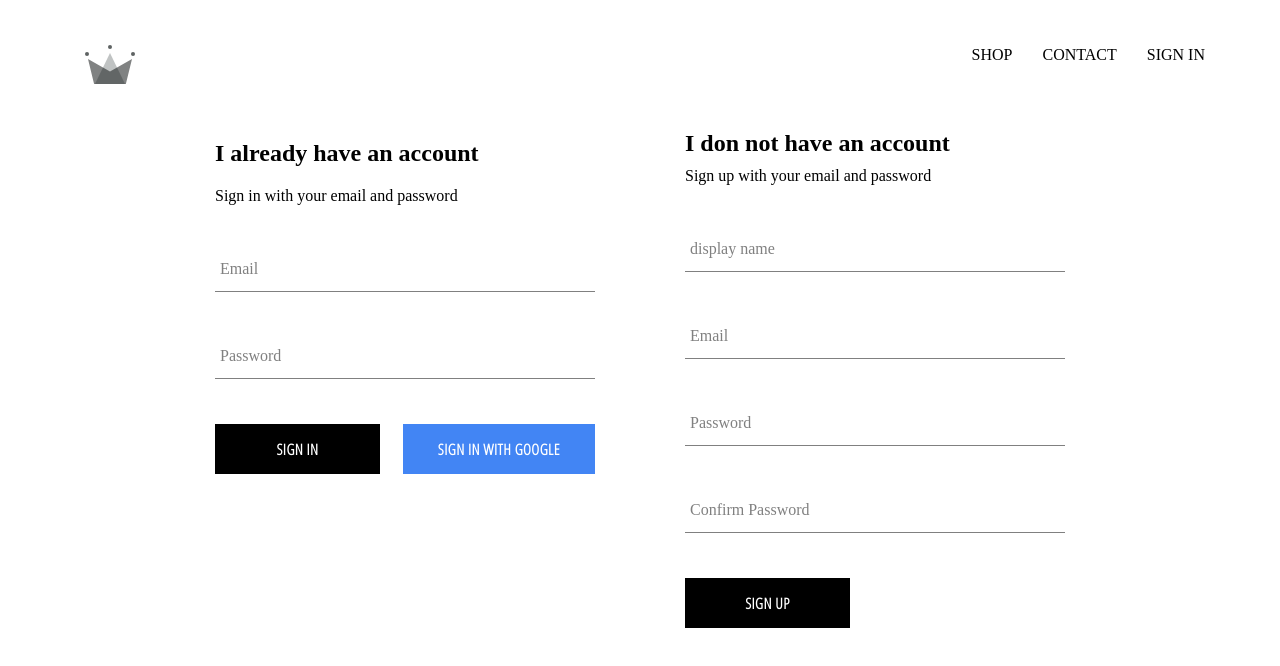
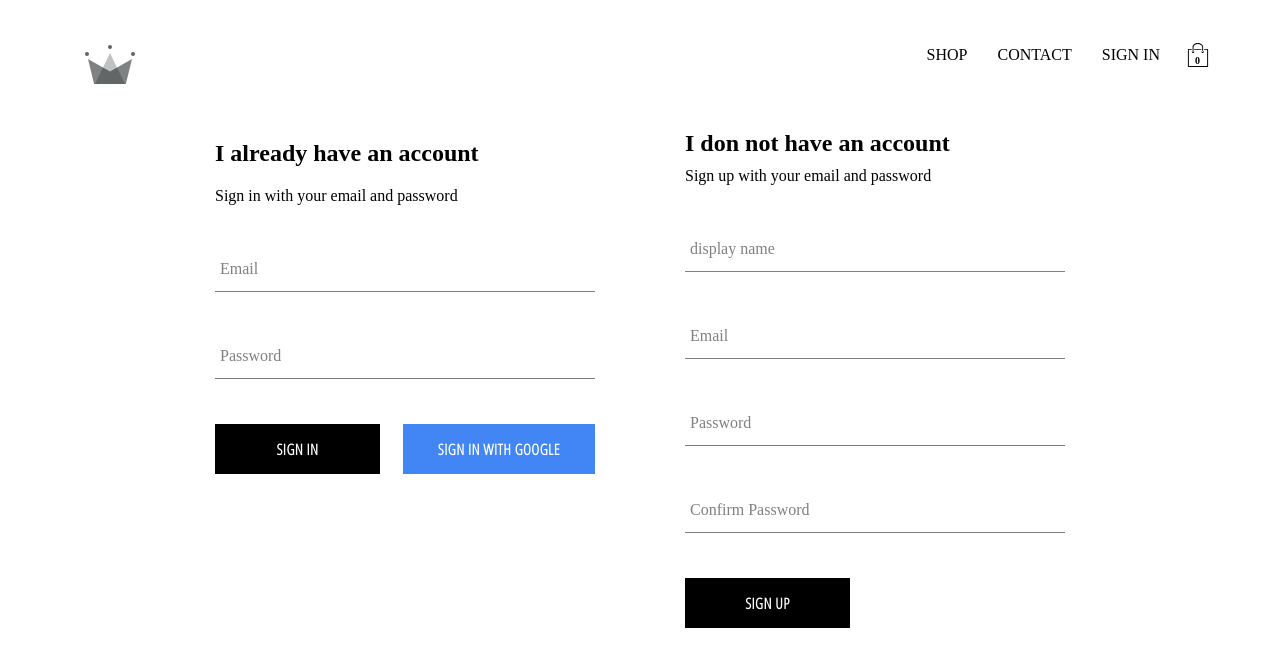
Before and after one commit to xinyueyang/crwn-clothing, a React (Create React App) app: page /signin in a window 1280 px wide. Shown: the top 666 px of the page. Built offline with nearby package versions, Linux system fonts and the light colour scheme; no server answers.

Commit message:
add Shopping bag cart-icon component

```diff
--- /dev/null
+++ b/src/components/cart-icon/cart-icon.component.jsx
@@ -0,0 +1,14 @@
+
+import React from 'react';
+import { ReactComponent as ShoppingIcon } from '../../assets/shopping-bag.svg';
+
+import './cart-icon.style.scss';
+
+const CartIcon = ()=>(
+  <div className='cart-icon'>
+      <ShoppingIcon className='shopping-icon'/>
+      <span className='item-count'> 0 </span>
+  </div>
+)
+
+export default CartIcon;
--- /dev/null
+++ b/src/components/cart-icon/cart-icon.style.scss
@@ -0,0 +1,21 @@
+.cart-icon {
+    width: 45px;
+    height: 45px;
+    position: relative;
+    display: flex;
+    align-items: center;
+    justify-content: center;
+    cursor: pointer;
+
+    .shopping-icon {
+      width: 24px;
+      height: 24px;
+    }
+
+    .item-count {
+      position: absolute;
+      font-size: 10px;
+      font-weight: bold;
+      bottom: 12px;
+    }
+  }
--- a/src/components/header/header.component.jsx
+++ b/src/components/header/header.component.jsx
@@ -5,6 +5,7 @@
 import { auth} from '../../firebase/firebase.utils';
 
 import { connect } from 'react-redux';
+import CartIcon from '../cart-icon/cart-icon.component';
 
 const Header = ({currentUser})=>(
   <div className='header'>
@@ -24,8 +25,8 @@
                ) : (
               <Link className='option' to='/signin'>SIGN IN</Link>
                )
-          }
-
+           }
+           <CartIcon/>
       </div>
 
   </div>
```
Also changed, not shown: src/assets/shopping-bag.svg (added).
